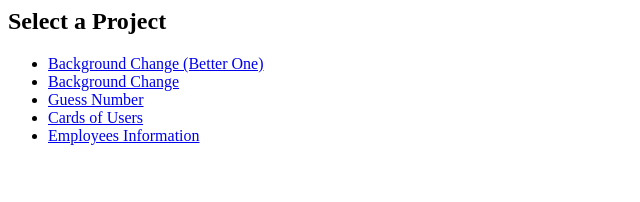
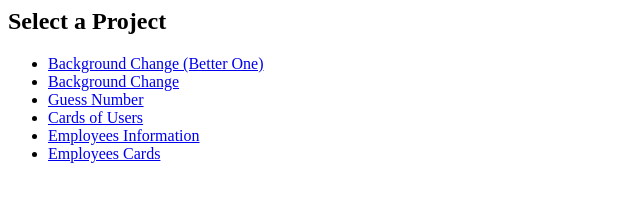
Before and after one commit to syedazamhussain/JavaScript-2, a plain HTML site: page index.html in a window 1280 px wide. Shown: the whole page, without its empty margins (0-640 px from the left). Drawn offline with Linux system fonts and the light colour scheme.

Commit message:
index.html

```diff
--- a/index.html
+++ b/index.html
@@ -5,4 +5,6 @@
   <li><a href="Guess%20Number/">Guess Number</a></li>
   <li><a href="Cards%20of%20Users/">Cards of Users</a></li>
    <li><a href="Employee%20Slides/">Employees Information</a></li>
+     <li><a href="Employee%20Cards/">Employees Cards</a></li>
+
 </ul>
```
